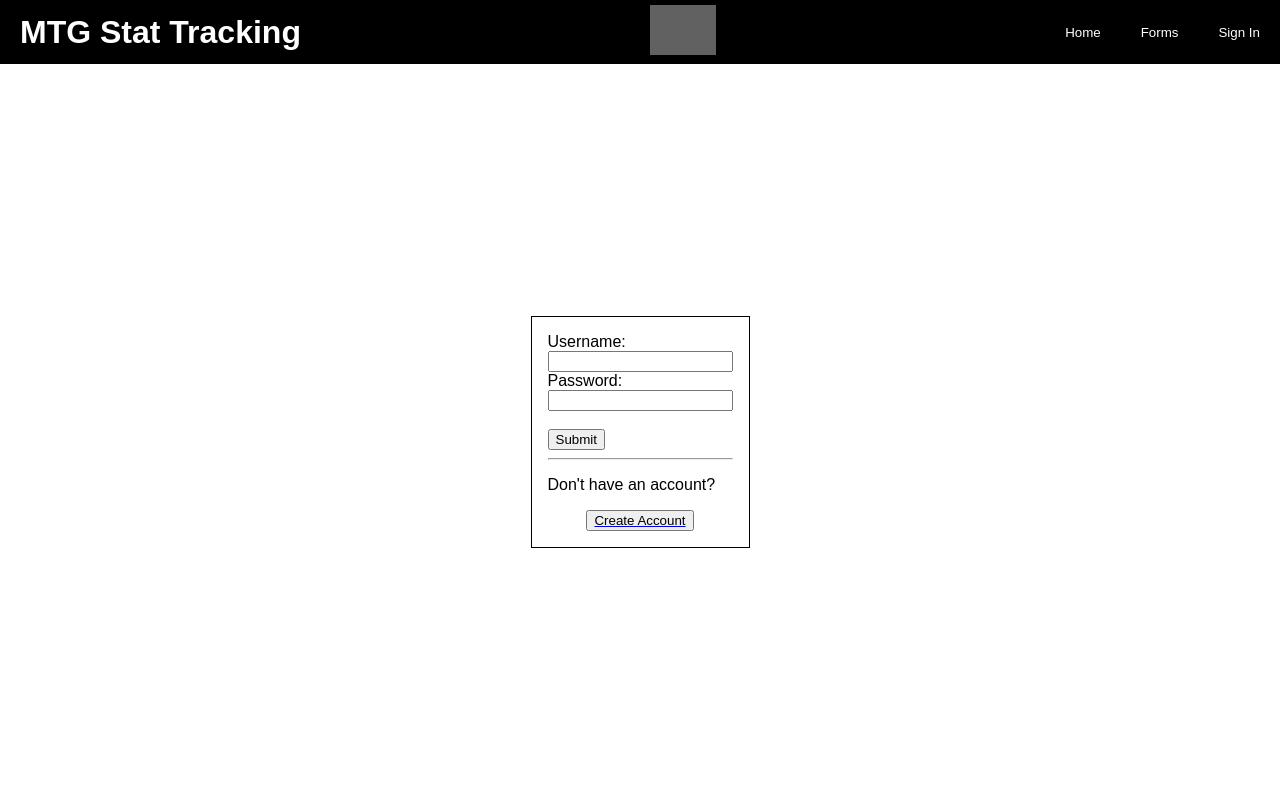
After one commit to pl23/mtg_app, a Django app: page /login/ in a window 1280 px wide. The commit adds this page. Run offline with Django 5.2, Linux system fonts and the light colour scheme; grey boxes are pictures that could not be loaded.

Commit message:
Implemented simple login and registration pages

```diff
--- /dev/null
+++ b/MTG/main/static/login.css
@@ -0,0 +1,24 @@
+#sign-in-container {
+    height: 100%;
+    width: 100%;
+    padding: 0;
+    margin: 0;
+    display: flex;
+    align-items: center;
+    justify-content: center;
+    /* background-color: blue; */
+}
+
+#sign-in-box {
+    /* height:100px;
+    width: 100px; */
+    /* background-color: red; */
+    border: 1px solid black;
+    background-color: white;
+    padding: 1em;
+}
+
+.centered-button{
+    display:block;
+    margin:auto;
+}
--- a/MTG/main/templates/base_template.html
+++ b/MTG/main/templates/base_template.html
@@ -32,7 +32,7 @@
                 </a>
             </li>
             <li class="nav-menu-item">
-                <a href="../sign_in/">
+                <a href="../login/">
                     <button class="nav-button">Sign In</button>
                 </a>
             </li>
--- /dev/null
+++ b/MTG/main/templates/login.html
@@ -0,0 +1,27 @@
+{% extends "base_template.html"%}
+{% load static %}
+
+{% block title %}
+    Sign In
+{% endblock %}
+
+{% block links %}
+    <link rel="stylesheet" href="{% static 'login.css' %}">
+{% endblock %}
+
+{% block content %}
+    <div id='sign-in-container'>
+        <div id='sign-in-box'>
+            <form action="/action_page.php">
+                <label for="fname">Username:</label><br>
+                <input type="text" id="username-input" name="username"><br>
+                <label for="lname">Password:</label><br>
+                <input type="text" id="password-input" name="password"><br><br>
+                <input type="submit" value="Submit">
+            </form>
+            <hr/>
+            <p>Don't have an account?</p>
+            <a href="../register/"><button class="centered-button">Create Account</button></a>
+        </div>
+    </div>
+{% endblock %}
--- a/MTG/main/urls.py
+++ b/MTG/main/urls.py
@@ -4,4 +4,6 @@ from . import views
 urlpatterns =[
     path(r'',views.blank,name='blank'),
     path(r'home/',views.home,name='home'),
+    path(route=r'login/', view=views.login),
+    path(route=r'register/', view=views.register),
 ]
--- a/MTG/main/views.py
+++ b/MTG/main/views.py
@@ -8,3 +8,9 @@ def home (request):
 
 def blank(request):
     return redirect('home/')
+
+def login(request):
+    return render(request,'login.html')
+
+def register(request):
+    return render(request,'register.html')
```
Also changed, not shown: MTG/main/templates/register.html (added, +28 -0 lines).
